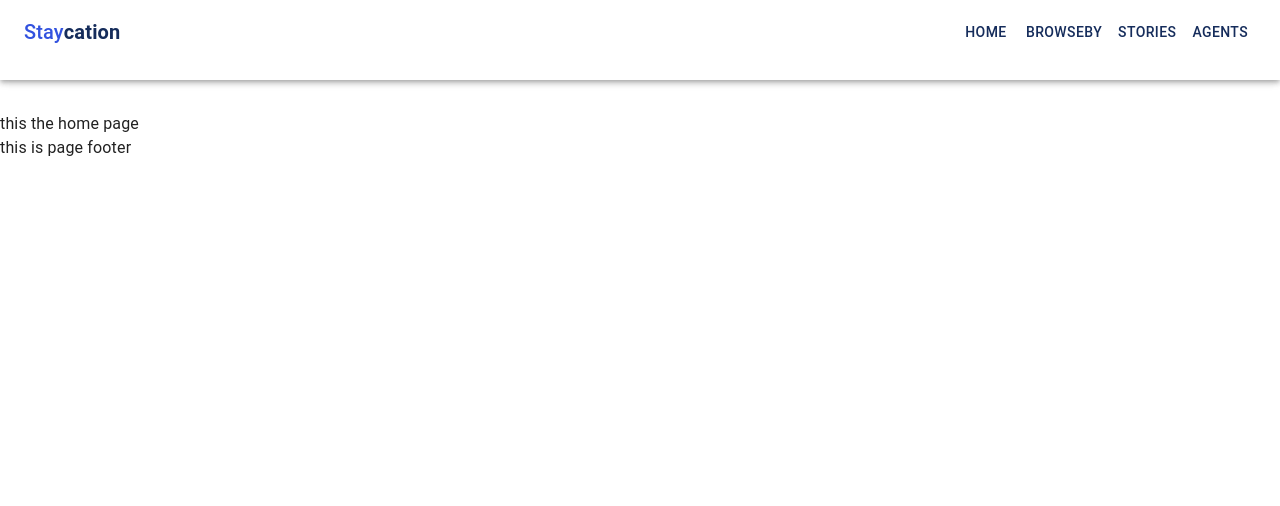
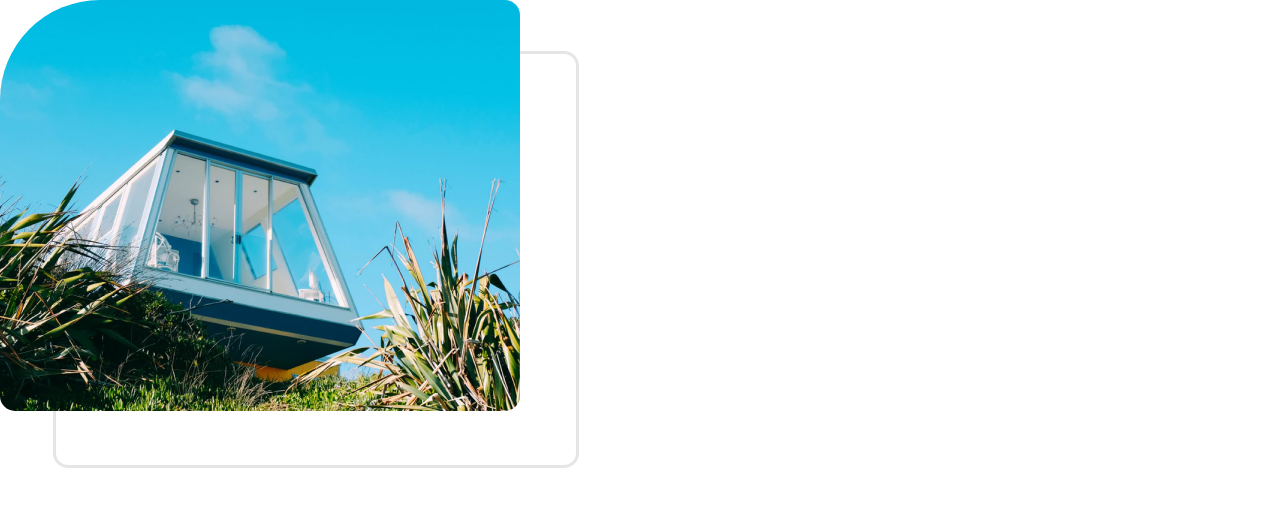
Before and after one commit to MohammadGhawadrah/Stayction, a React (Create React App) app: page / in a window 1280 px wide. Shown: the top 506 px of the page. Built offline with nearby package versions, Linux system fonts and the light colour scheme.

Commit message:
adding hero image

```diff
--- a/src/App.js
+++ b/src/App.js
@@ -3,6 +3,7 @@ import Router from './Route';
 import { createTheme } from '@mui/material/styles';
 import { ThemeProvider } from '@mui/material'
 import { purple } from '@mui/material/colors'
+import HeroImage from './Component/HeroImage';
 const theme = createTheme({
   palette: {
     primary: {
@@ -11,16 +12,17 @@ const theme = createTheme({
     secondary: {
       main: '#3252DF'
     },
-    action:{
+    action: {
       hover: purple
-  }
+    }
   }
 
 })
 function App() {
   return (
     <ThemeProvider theme={theme}>
-      <Router />
+      {/*<Router />*/}
+      <HeroImage />
     </ThemeProvider>
   );
 }
--- a/src/Component/HeroImage/index.js
+++ b/src/Component/HeroImage/index.js
@@ -1,9 +1,13 @@
 import React from 'react'
 import img from '../../../src/Assets/hero.png'
+import style from './style.module.css';
 function HeroImage() {
     return (
-        <div>
-            <img src={img} height="410.63px" width="520px" />
+        <div >
+            <div className={style.heroBorderImg}></div>
+            <img className={style.heroImg} src={img} />
+
+
         </div>
     )
 }
--- /dev/null
+++ b/src/Component/HeroImage/style.module.css
@@ -0,0 +1,25 @@
+.heroImg {
+    border-top-left-radius: 100px;
+    border-top-right-radius: 15px;
+    border-bottom-left-radius: 15px;
+    border-bottom-right-radius: 15px;
+    height: 410.63px;
+    width: 520px;
+
+    position: absolute;
+}
+
+.heroBorderImg {
+    border: 3px solid #E5E5E5;
+    border-top-left-radius: 100px;
+    border-top-right-radius: 15px;
+    border-bottom-left-radius: 15px;
+    border-bottom-right-radius: 15px;
+    height: 410.63px;
+    width: 520px;
+    position: absolute;
+    margin-left: 53px;
+    margin-bottom: 39px;
+    margin-top: 51px;
+    margin-right: 39px;
+}
--- a/src/Pages/HomePage/index.js
+++ b/src/Pages/HomePage/index.js
@@ -3,7 +3,6 @@ function HomePage() {
     return (
         <div>
             this the home page
-
         </div>
     )
 }
```
